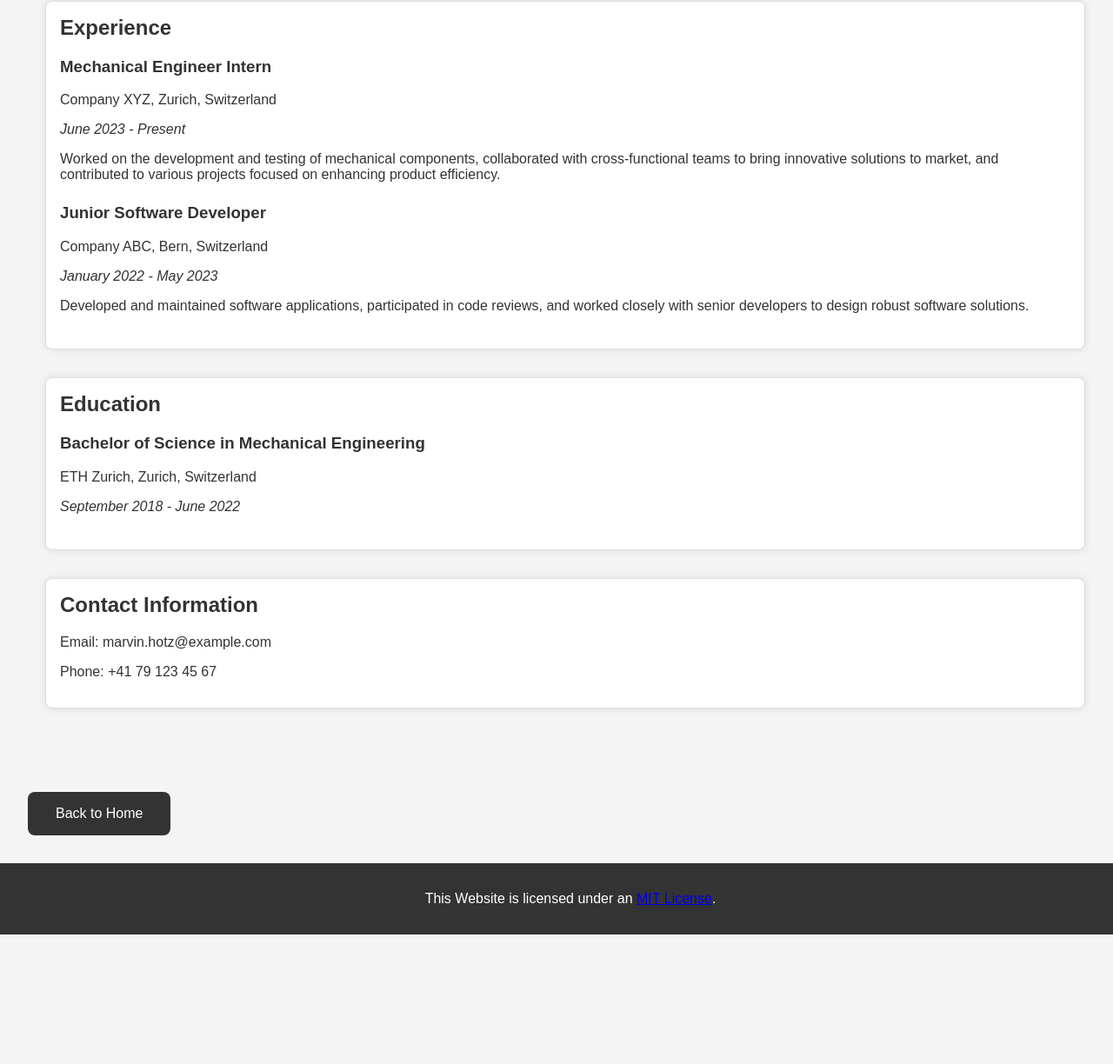
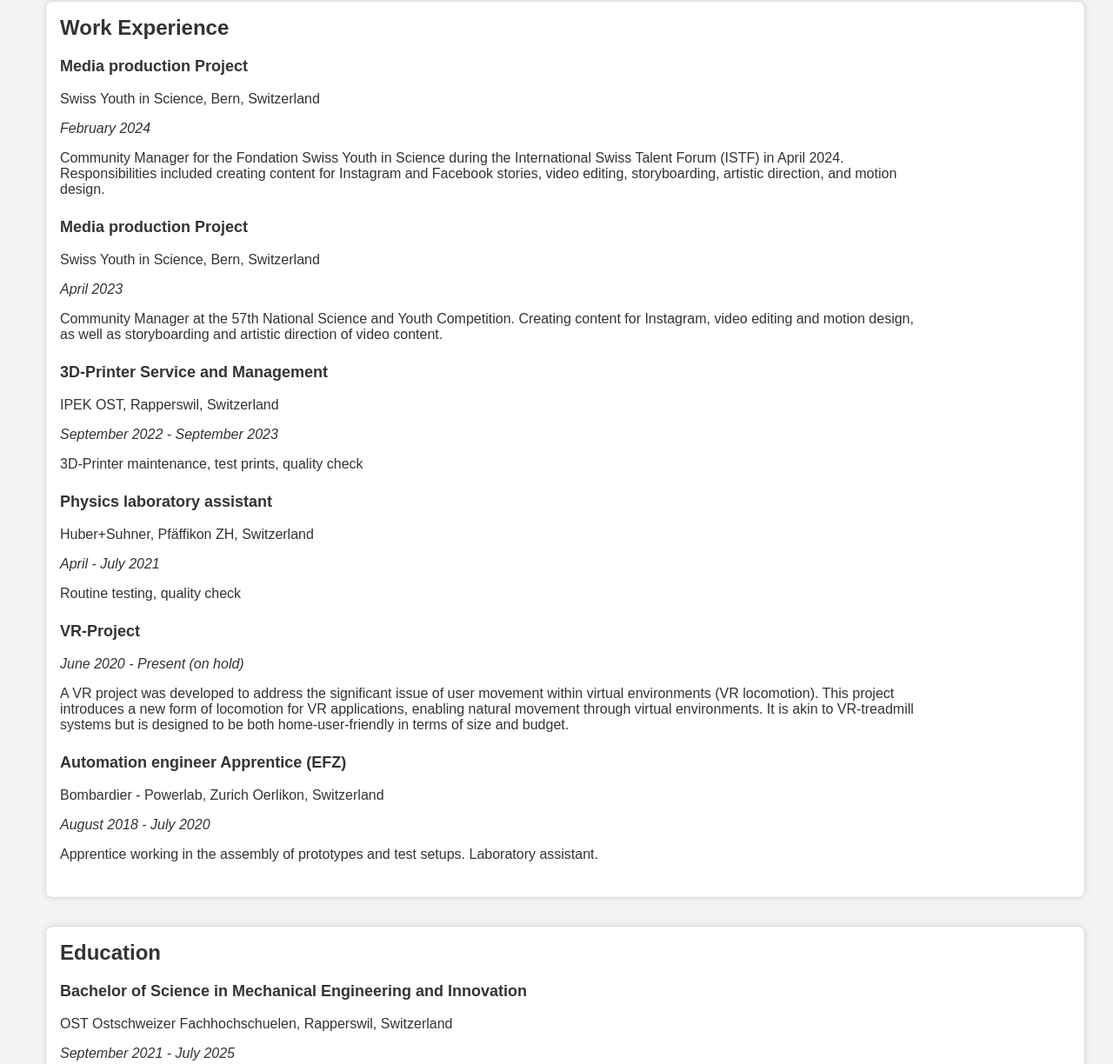
Before and after one commit to Marvin-H01Z/z124066-Portfolio, a plain HTML site: page pages/cv.html in a window 1280 px wide. Shown: the part 973-2197 px from the top of the page at 87% size. Before the commit the page ends 2048 px from the top, so only its background shows below. Drawn offline with Linux system fonts and the light colour scheme.

Commit message:
Add files via upload

```diff
--- a/css/styles.css
+++ b/css/styles.css
@@ -137,10 +137,12 @@ footer {
     margin-bottom: 2rem;
     padding: 1rem;
     box-shadow: 0 0 10px rgba(0, 0, 0, 0.1);
+    font-style: normal;
 }
 
 .cv-section h2 {
     margin-top: 0;
+
 }
 
 .cv-section ul {
@@ -155,12 +157,16 @@ footer {
     border-radius: 4px;
 }
 
-.experience-item, .education-item {
+.experience-item, .education-item, .achievements-item {
     margin-bottom: 1.5rem;
+    font-style: normal;
+    margin-right: 15%;
 }
 
-.experience-item h3, .education-item h3 {
+.experience-item h3, .education-item h3, .achievements-item {
     margin-top: 0;
+    font-size: large;
+    font-style: normal;
 }
 
 /* Neue Styles für die Anordnung der Skills und des Bildes nebeneinander */
--- a/pages/cv.html
+++ b/pages/cv.html
@@ -49,31 +49,87 @@
             </div>
         </div>
         <div class="cv-section" id="experience">
-            <h2>Experience</h2>
+            <h2>Work Experience</h2>
             <div class="experience-item">
-                <h3>Mechanical Engineer Intern</h3>
-                <p>Company XYZ, Zurich, Switzerland</p>
-                <p><em>June 2023 - Present</em></p>
-                <p>Worked on the development and testing of mechanical components, collaborated with cross-functional
-                    teams to bring innovative solutions to market, and contributed to various projects focused on
-                    enhancing product efficiency.</p>
+                <h3>Media production Project</h3>
+                <p>Swiss Youth in Science, Bern, Switzerland</p>
+                <p><em>February 2024</em></p>
+                <p>Community Manager for the Fondation Swiss Youth in Science during the International Swiss Talent
+                    Forum (ISTF) in April 2024.
+                    Responsibilities included creating content for Instagram and Facebook stories, video editing,
+                    storyboarding, artistic direction, and motion design.
+                </p>
             </div>
             <div class="experience-item">
-                <h3>Junior Software Developer</h3>
-                <p>Company ABC, Bern, Switzerland</p>
-                <p><em>January 2022 - May 2023</em></p>
-                <p>Developed and maintained software applications, participated in code reviews, and worked closely with
-                    senior developers to design robust software solutions.</p>
+                <h3>Media production Project</h3>
+                <p>Swiss Youth in Science, Bern, Switzerland</p>
+                <p><em>April 2023</em></p>
+                <p>Community Manager at the 57th National Science and Youth Competition. Creating content for Instagram,
+                    video editing and motion design, as well as storyboarding and artistic direction of video content.
+                </p>
+            </div>
+            <div class="experience-item">
+                <h3>3D-Printer Service and Management</h3>
+                <p>IPEK OST, Rapperswil, Switzerland</p>
+                <p><em>September 2022 - September 2023</em></p>
+                <p>3D-Printer maintenance, test prints, quality check</p>
+            </div>
+            <div class="experience-item">
+                <h3>Physics laboratory assistant</h3>
+                <p>Huber+Suhner, Pfäffikon ZH, Switzerland</p>
+                <p><em>April - July 2021</em></p>
+                <p>Routine testing, quality check</p>
+            </div>
+            <div class="experience-item">
+                <h3>VR-Project</h3>
+                <p><em>June 2020 - Present (on hold)</em></p>
+                <p>A VR project was developed to address the significant issue of user movement within virtual
+                    environments (VR locomotion).
+                    This project introduces a new form of locomotion for VR applications, enabling natural movement
+                    through virtual environments.
+                    It is akin to VR-treadmill systems but is designed to be both home-user-friendly in terms of size
+                    and budget.
+                </p>
+            </div>
+            <div class="experience-item">
+                <h3>Automation engineer Apprentice (EFZ)</h3>
+                <p>Bombardier - Powerlab, Zurich Oerlikon, Switzerland</p>
+                <p><em>August 2018 - July 2020</em></p>
+                <p>Apprentice working in the assembly of prototypes and test setups. Laboratory assistant.</p>
+            </div>
+        </div>
+
+
+        <div class="cv-section">
+            <h2>Education</h2>
+            <div class="education-item">
+                <h3>Bachelor of Science in Mechanical Engineering and Innovation</h3>
+                <p>OST Ostschweizer Fachhochschuelen, Rapperswil, Switzerland</p>
+                <p><em>September 2021 - July 2025</em></p>
+            </div>
+            <div class="education-item">
+                <h3>Automation Engineer (EFZ) </h3>
+                <p> libs und Bombardier, Zurich Oerlikon, Switzerland</p>
+                <p><em>August 2016 - July 2020</em></p>
             </div>
         </div>
         <div class="cv-section">
-            <h2>Education</h2>
-            <div class="education-item">
-                <h3>Bachelor of Science in Mechanical Engineering</h3>
-                <p>ETH Zurich, Zurich, Switzerland</p>
-                <p><em>September 2018 - June 2022</em></p>
+            <h2>Achievements</h2>
+            <div class="achievements-item">
+                <h3>Patent</h3>
+                <p><a href="https://patents.google.com/patent/WO2022253832A1/en" class="achievements">Device and method
+                        for capturing the walking motion of a person and for providing input into a virtual
+                        environment</a></p>
+                <p><em>Application in May 2022</em></p>
+            </div>
+            <div class="achievements-item">
+                <h3> Diploma Automation Engineer (EFZ) </h3>
+                <p> libs und Bombardier, Zurich Oerlikon, Switzerland</p>
+                <p><em>July 2020</em></p>
             </div>
         </div>
+
+
         <div class="cv-section">
             <h2>Contact Information</h2>
             <p>Email: marvin.hotz@example.com</p>
```
Also changed, not shown: index.html (+1 -1 lines).
